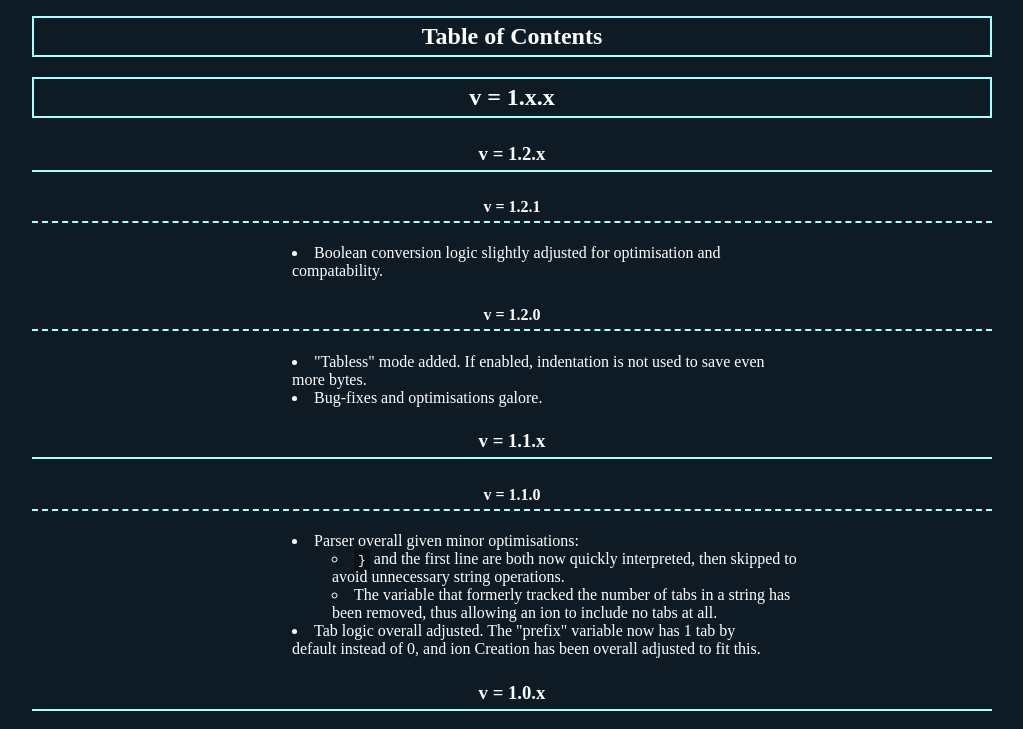
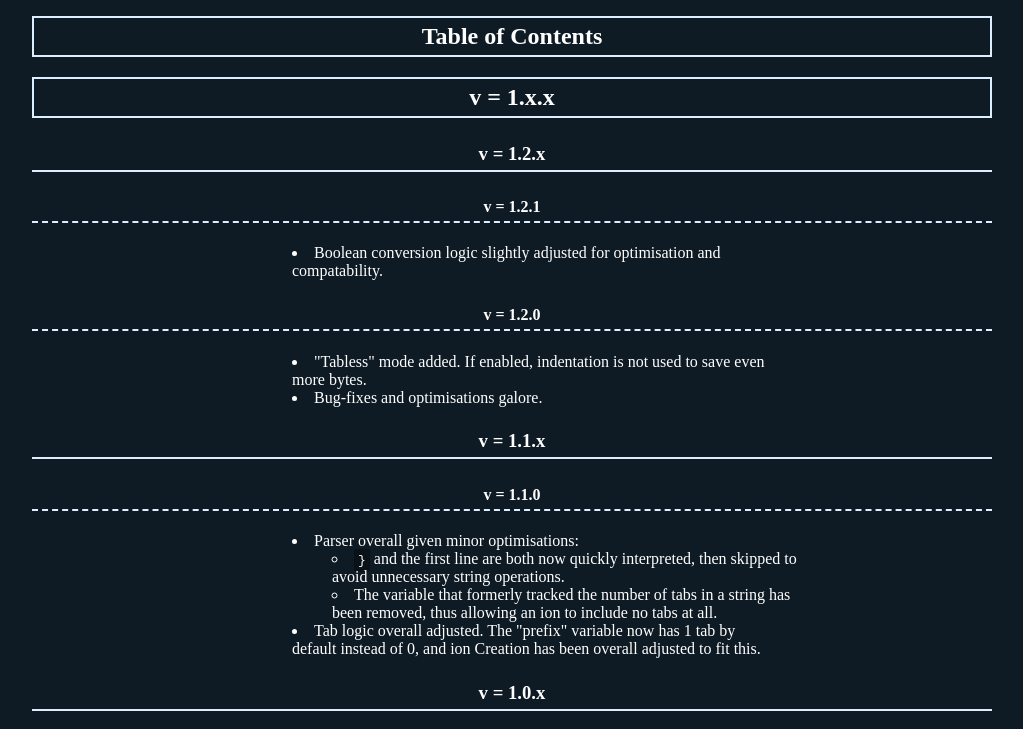
Before and after one commit to NibiriTheMan/ion.lua, a plain HTML site: page changelog.html in a window 1280 px wide. Shown: the part 82-811 px from the top of the page, without its empty margins (128-1151 px from the left). Drawn offline with Linux system fonts and the light colour scheme.

Commit message:
Update style.css

```diff
--- a/style.css
+++ b/style.css
@@ -1,5 +1,5 @@
 :root{
-  --borderColour: #AAFFFF;
+  --borderColour: #DDEEFF;
 }
 body{
   text-align: center;
```
